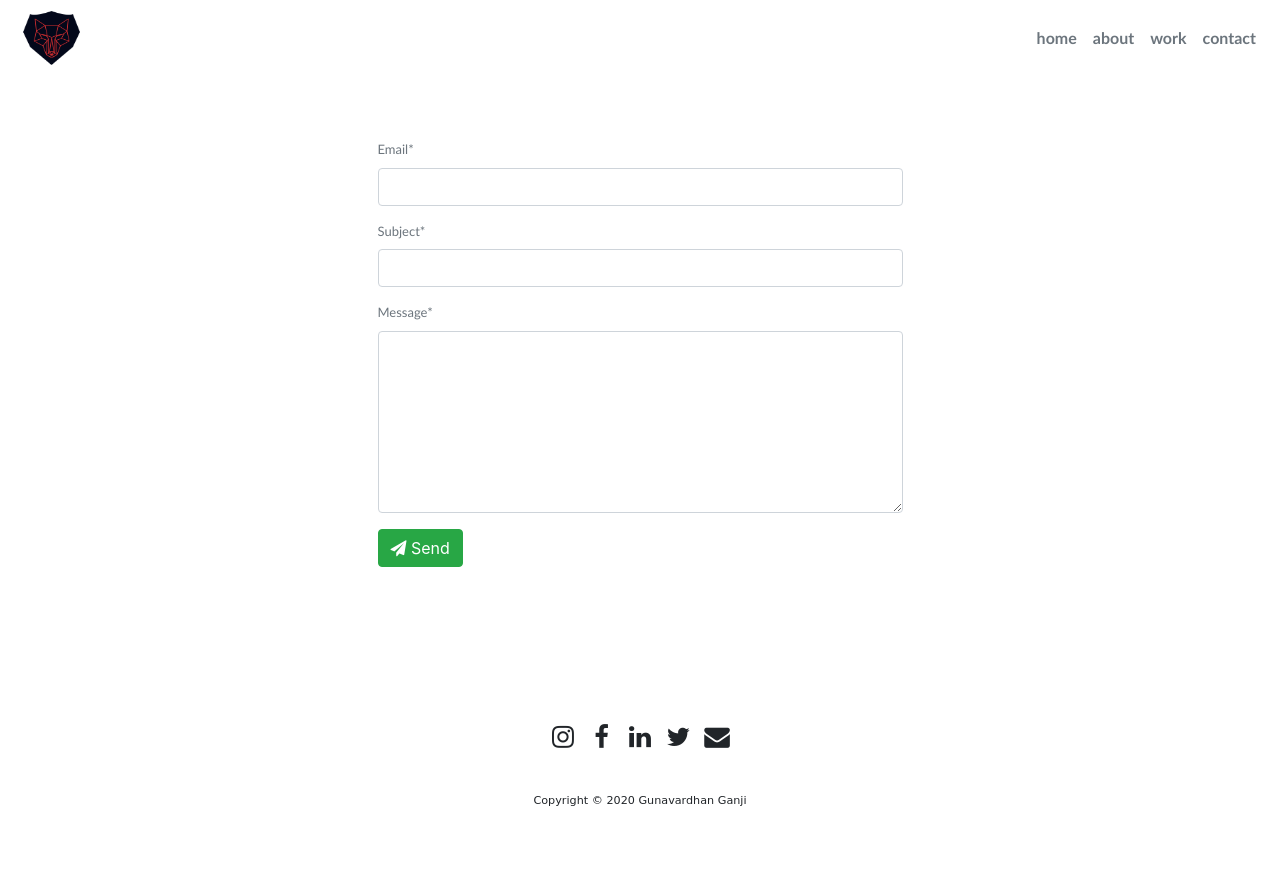
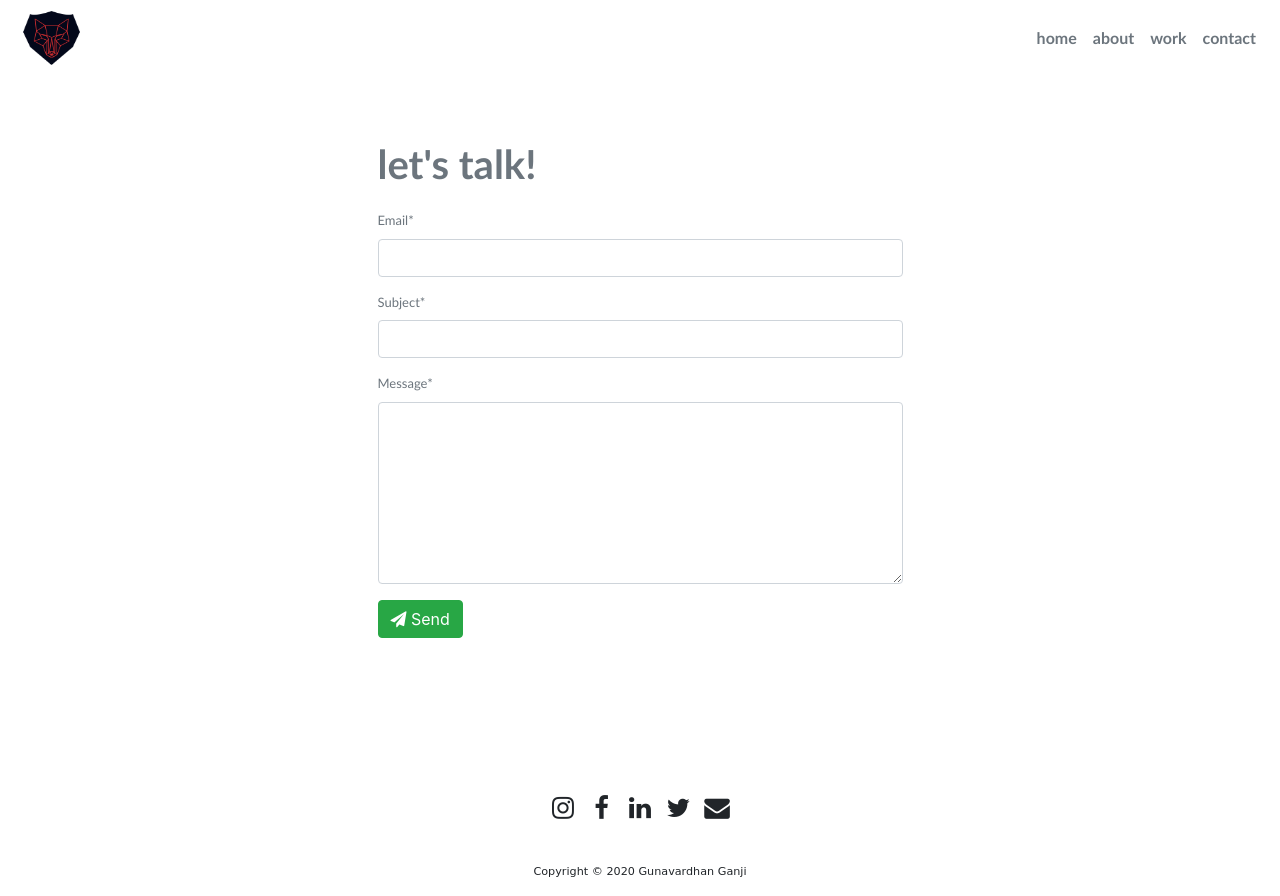
Before and after one commit to gunavardhanganji/gunavardhanganji.github.io, a website: page contact.html in a window 1280 px wide. Before the commit the page ends 825 px from the top, so only its background shows below. Drawn offline with nearby package versions, Linux system fonts and the light colour scheme.

Commit message:
Let's talk

```diff
--- a/contact.html
+++ b/contact.html
@@ -45,6 +45,9 @@
     <header class='jumbotron jumbotron-fluid bg-white'>
         <div class='container'>
             <div class='col-12 offset-sm-3 col-sm-6 align-self-center'>
+                <div class='row row-content'>
+                    <h1 style="padding-bottom:15px; font-weight: 900;" class='col-12 col-sm-12 text-secondary'>let's talk!</h1>
+                </div>
                 <form>
                     <div class="form-group row">
                         <dd class="col-12 col-sm-12 text-secondary" style='font-size: small;'>Email*</dd>
```
